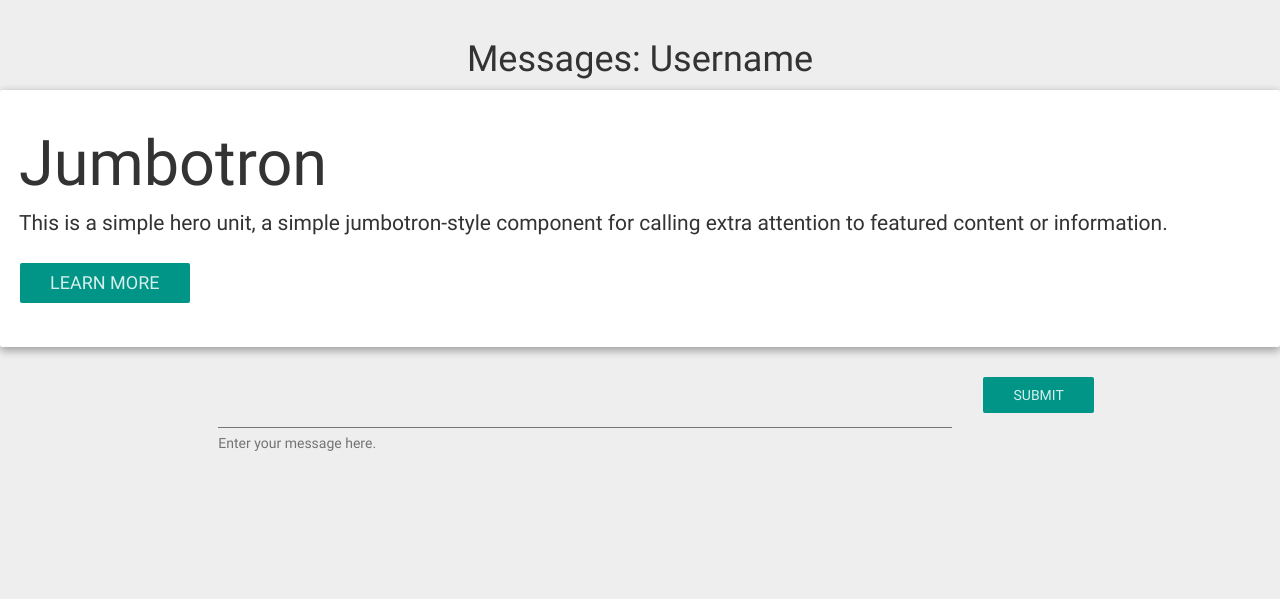
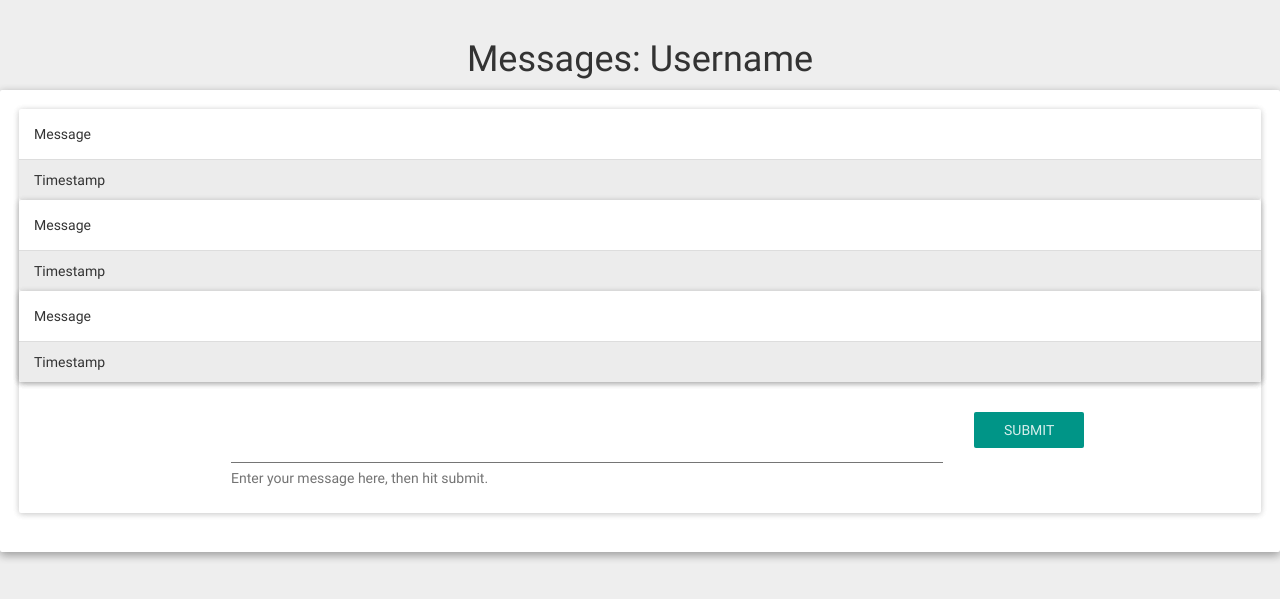
Before and after one commit to ChesleyTan/gradebook, a Flask app: template templates/message_page.html in a window 1280 px wide. Shown: the part 60-659 px from the top of the page. Run offline with Flask 2, Linux system fonts and the light colour scheme; the template is opened without the code that fills it, so the values that code supplies are empty; some libraries are stand-ins or nearby versions.

Commit message:
Messages as individual panels, timestamp under in different BG color. Need to: indicate message sender by color

```diff
--- a/templates/message_page.html
+++ b/templates/message_page.html
@@ -27,16 +27,30 @@
 <br>
 <h1 style="text-align: center;">Messages: Username</h1>
 <div class="jumbotron">
-    <h1>Jumbotron</h1>
-    <p>This is a simple hero unit, a simple jumbotron-style component for calling extra attention to featured content or information.</p>
-    <p><a class="btn btn-primary btn-lg">Learn more</a></p>
+    <!-- Template a for loop here -->
+    <div class="panel panel-default">
+    <div class="panel-body">
+        Message
+    </div>
+    <div class="panel-footer">Timestamp</div>
+    <div class="panel panel-default">
+    <div class="panel-body">
+        Message
+    </div>
+    <div class="panel-footer">Timestamp</div>
+    <div class="panel panel-default">
+    <div class="panel-body">
+        Message
+    </div>
+    <div class="panel-footer">Timestamp</div>
+</div>
 </div>
 <form class="form-horizontal">
     <fieldset>
         <div class="form-group">
             <div class="col-lg-7 col-lg-offset-2">
                 <textarea class="form-control" rows="3" id="textArea"></textarea>
-                <span class="help-block">Enter your message here.</span>
+                <span class="help-block">Enter your message here, then hit submit.</span>
             </div>
             <div class="col-lg-3">
                 <button type="submit" class="btn btn-primary">Submit<div class="ripple-wrapper"></div></button>
```
